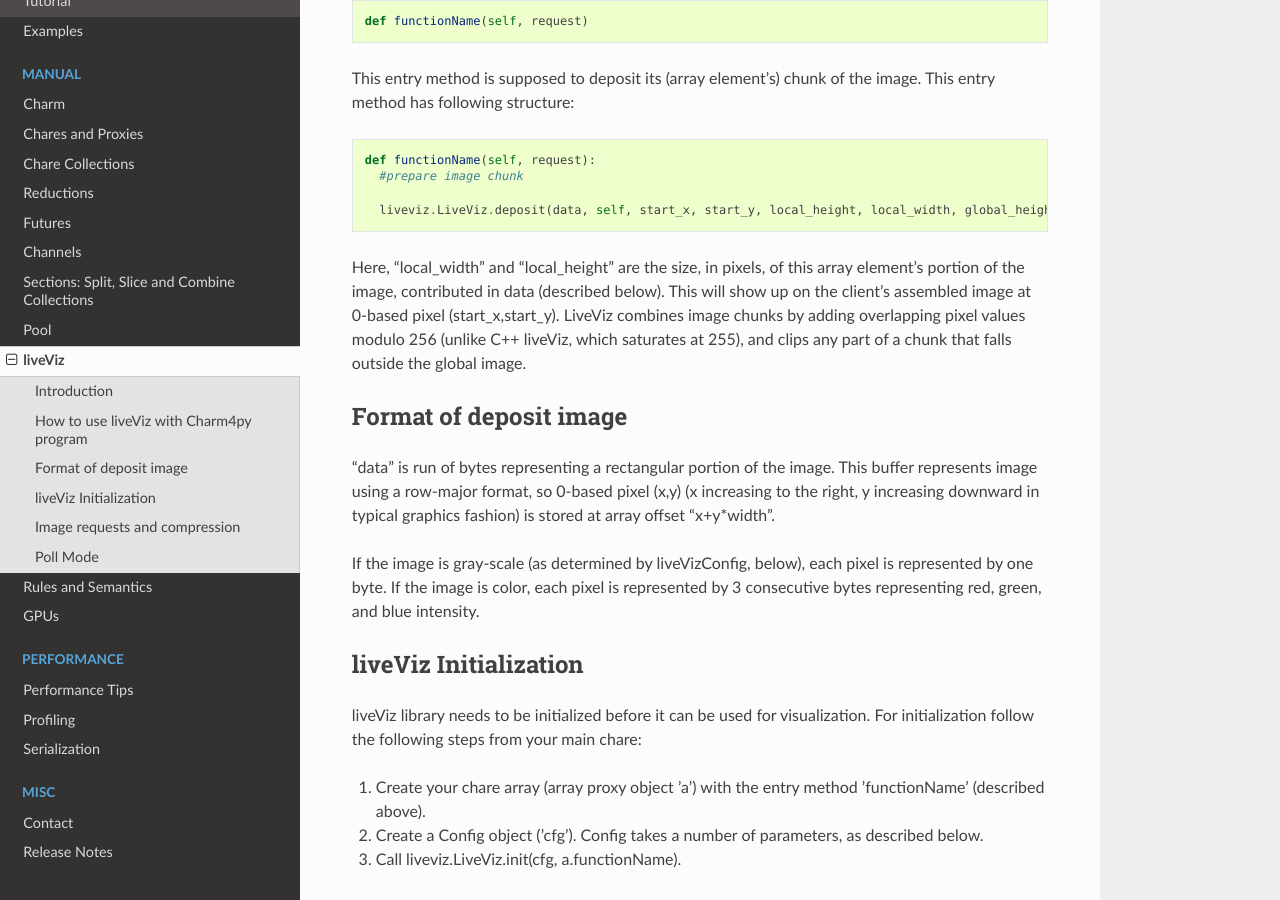
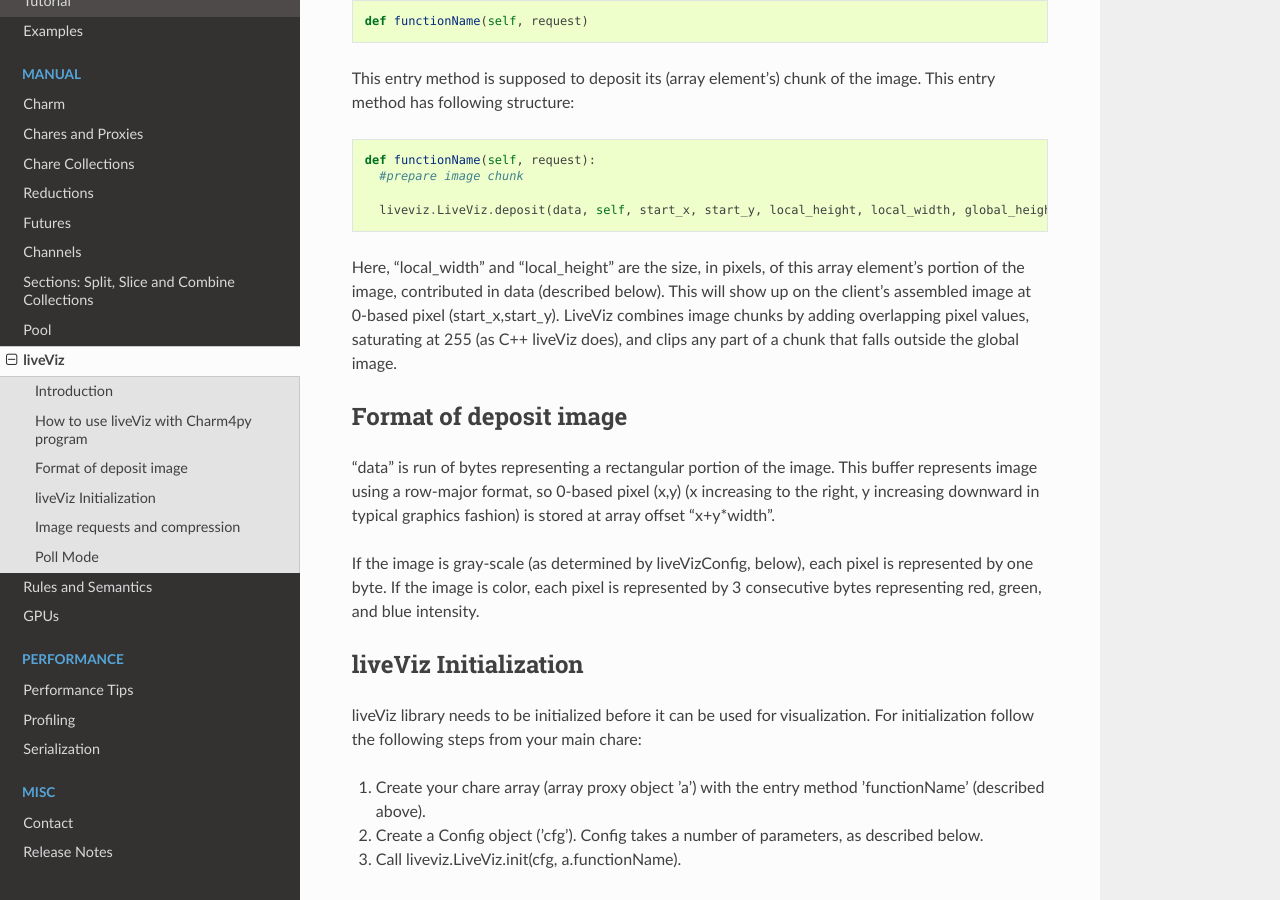
Before and after one commit to charmplusplus/charm4py, a Sphinx documentation site: the page built from docs/liveviz.rst, in a window 1280 px wide and 900 px high, scrolled down 768 px. Built offline with Sphinx 7.4.7 and the Read the Docs theme 3.1.0, drawn with Linux system fonts in a browser that asks for light colours.

Commit message:
liveViz: overlapping contributions add saturating at 255, like C++ liveViz
The docs already said "saturating sum"; the per-pixel code it replaces
meant to wrap modulo 256 but never ran (bytes formatting TypeError).

Co-Authored-By: Claude Opus 5.5 <noreply@anthropic.com>

```diff
--- a/docs/liveviz.rst
+++ b/docs/liveviz.rst
@@ -53,8 +53,8 @@ Here, “local_width” and “local_height” are the size, in pixels, of this
 element’s portion of the image, contributed in data (described
 below). This will show up on the client’s assembled image at 0-based
 pixel (start_x,start_y). LiveViz combines image chunks by adding
-overlapping pixel values modulo 256 (unlike C++ liveViz, which saturates at
-255), and clips any part of a chunk that falls outside the global image.
+overlapping pixel values, saturating at 255 (as C++ liveViz does), and
+clips any part of a chunk that falls outside the global image.
 
 Format of deposit image
 -----------------------
```
Also changed, not shown: 2 other files.
